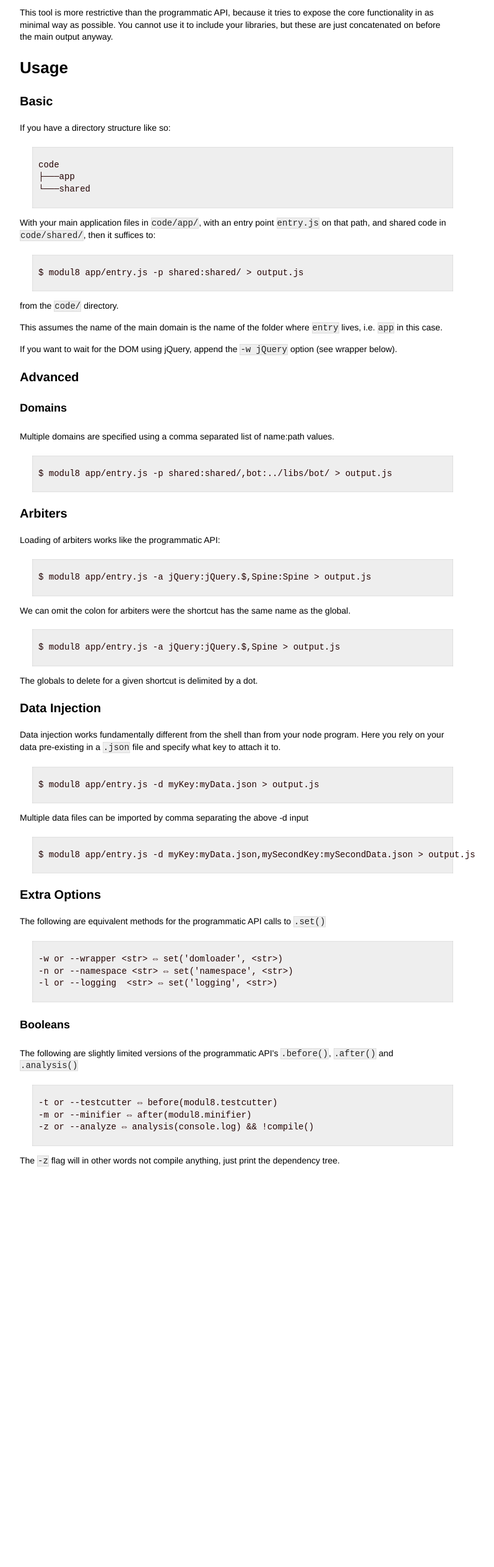
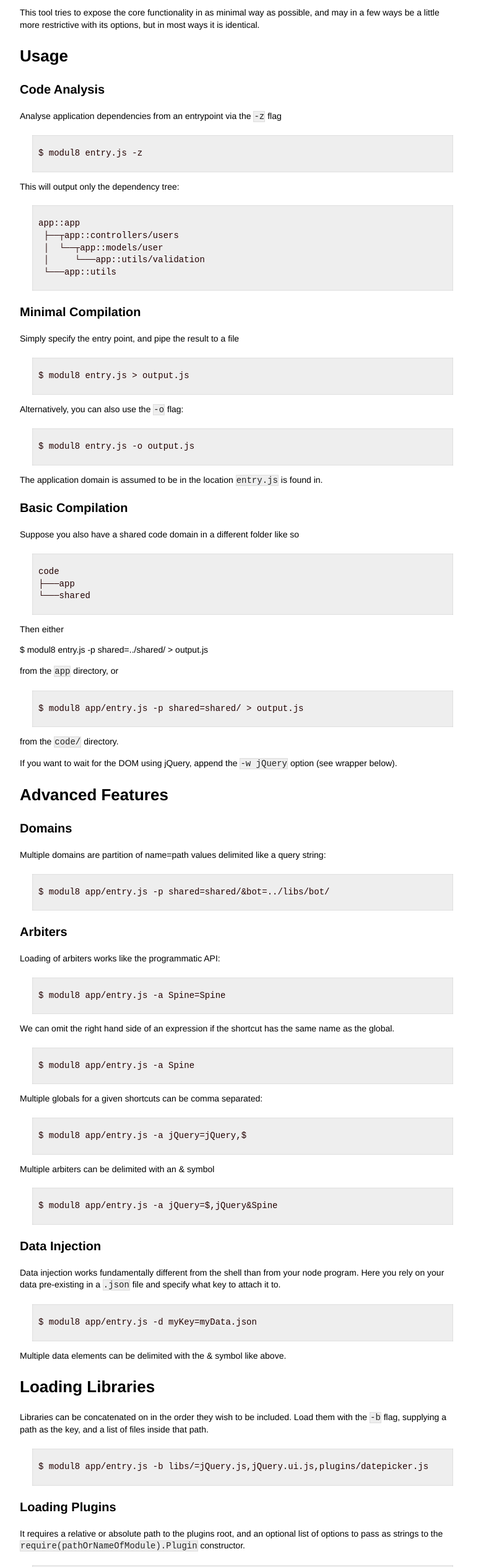
Before and after one commit to clux/modul8, a plain HTML site: page docs/cli.html in a window 1280 px wide. Shown: the part 272-2800 px from the top of the page at 62% size, without its empty margins (258-1056 px from the left). Before the commit the page ends 2263 px from the top, so only its background shows below. Drawn offline with Linux system fonts and the light colour scheme.

Commit message:
0.13.0 docs

```diff
--- a/docs/cli.html
+++ b/docs/cli.html
@@ -23,66 +23,129 @@
 <pre><code>$ npm install -g modul8
 </code></pre>
 
-<p>This tool is more restrictive than the programmatic API, because it tries to expose the core functionality in as minimal way as possible.
-You cannot use it to include your libraries, but these are just concatenated on before the main output anyway.</p>
+<p>This tool tries to expose the core functionality in as minimal way as possible, and may in a few ways be a little more restrictive with its options, but in most ways it is identical.</p>
 
 <h2>Usage</h2>
 
-<h3>Basic</h3>
+<h3>Code Analysis</h3>
 
-<p>If you have a directory structure like so:</p>
+<p>Analyse application dependencies from an entrypoint via the <code>-z</code> flag</p>
+
+<pre><code>$ modul8 entry.js -z
+</code></pre>
+
+<p>This will output only the dependency tree:</p>
+
+<pre><code>app::app
+ ├──┬app::controllers/users
+ │  └──┬app::models/user
+ │     └───app::utils/validation
+ └───app::utils
+</code></pre>
+
+<h3>Minimal Compilation</h3>
+
+<p>Simply specify the entry point, and pipe the result to a file</p>
+
+<pre><code>$ modul8 entry.js &gt; output.js
+</code></pre>
+
+<p>Alternatively, you can also use the <code>-o</code> flag:</p>
+
+<pre><code>$ modul8 entry.js -o output.js
+</code></pre>
+
+<p>The application domain is assumed to be in the location <code>entry.js</code> is found in.</p>
+
+<h3>Basic Compilation</h3>
+
+<p>Suppose you also have a shared code domain in a different folder like so</p>
 
 <pre><code>code
 ├───app
 └───shared
 </code></pre>
 
-<p>With your main application files in <code>code/app/</code>, with an entry point <code>entry.js</code> on that path, and shared code in <code>code/shared/</code>,
-then it suffices to:</p>
+<p>Then either</p>
 
-<pre><code>$ modul8 app/entry.js -p shared:shared/ &gt; output.js
+<p>$ modul8 entry.js -p shared=../shared/ > output.js</p>
+
+<p>from the <code>app</code> directory, or</p>
+
+<pre><code>$ modul8 app/entry.js -p shared=shared/ &gt; output.js
 </code></pre>
 
 <p>from the <code>code/</code> directory.</p>
 
-<p>This assumes the name of the main domain is the name of the folder where <code>entry</code> lives, i.e. <code>app</code> in this case.</p>
-
 <p>If you want to wait for the DOM using jQuery, append the <code>-w jQuery</code> option (see wrapper below).</p>
 
-<h3>Advanced</h3>
+<h2>Advanced Features</h2>
 
-<h4>Domains</h4>
+<h3>Domains</h3>
 
-<p>Multiple domains are specified using a comma separated list of name:path values.</p>
+<p>Multiple domains are partition of name=path values delimited like a query string:</p>
 
-<pre><code>$ modul8 app/entry.js -p shared:shared/,bot:../libs/bot/ &gt; output.js
+<pre><code>$ modul8 app/entry.js -p shared=shared/&amp;bot=../libs/bot/
 </code></pre>
 
 <h3>Arbiters</h3>
 
 <p>Loading of arbiters works like the programmatic API:</p>
 
-<pre><code>$ modul8 app/entry.js -a jQuery:jQuery.$,Spine:Spine &gt; output.js
+<pre><code>$ modul8 app/entry.js -a Spine=Spine
 </code></pre>
 
-<p>We can omit the colon for arbiters were the shortcut has the same name as the global.</p>
+<p>We can omit the right hand side of an expression if the shortcut has the same name as the global.</p>
 
-<pre><code>$ modul8 app/entry.js -a jQuery:jQuery.$,Spine &gt; output.js
+<pre><code>$ modul8 app/entry.js -a Spine
 </code></pre>
 
-<p>The globals to delete for a given shortcut is delimited by a dot.</p>
+<p>Multiple globals for a given shortcuts can be comma separated:</p>
+
+<pre><code>$ modul8 app/entry.js -a jQuery=jQuery,$
+</code></pre>
+
+<p>Multiple arbiters can be delimited with an &amp; symbol</p>
+
+<pre><code>$ modul8 app/entry.js -a jQuery=$,jQuery&amp;Spine
+</code></pre>
 
 <h3>Data Injection</h3>
 
-<p>Data injection works fundamentally different from the shell than from your node program. Here you rely on your data pre-existing in a <code>.json</code> file and specify what key to attach it to.</p>
+<p>Data injection works fundamentally different from the shell than from your node program.
+Here you rely on your data pre-existing in a <code>.json</code> file and specify what key to attach it to.</p>
 
-<pre><code>$ modul8 app/entry.js -d myKey:myData.json &gt; output.js
+<pre><code>$ modul8 app/entry.js -d myKey=myData.json
 </code></pre>
 
-<p>Multiple data files can be imported by comma separating the above -d input</p>
+<p>Multiple data elements can be delimited with the &amp; symbol like above.</p>
 
-<pre><code>$ modul8 app/entry.js -d myKey:myData.json,mySecondKey:mySecondData.json &gt; output.js
+<h2>Loading Libraries</h2>
+
+<p>Libraries can be concatenated on in the order they wish to be included.
+Load them with the <code>-b</code> flag, supplying a path as the key, and a list of files inside that path.</p>
+
+<pre><code>$ modul8 app/entry.js -b libs/=jQuery.js,jQuery.ui.js,plugins/datepicker.js
 </code></pre>
+
+<h3>Loading Plugins</h3>
+
+<p>It requires a relative or absolute path to the plugins root, and an optional list of options
+to pass as strings to the <code>require(pathOrNameOfModule).Plugin</code> constructor.</p>
+
+<pre><code>$ modul8 app/entry.js -g pathToModule=opt1,opt2
+</code></pre>
+
+<p>This would be the equivalent of doing</p>
+
+<pre><code>var Plugin = require('pathToModule');
+modul8('./app/entry.js')
+  .use(new Plugin('opt1', 'opt2'))
+  .compile(console.log)
+</code></pre>
+
+<p>For a blank constructor call, do not use <code>-g pathToModule=</code> as this is used to pass the empty string as the first parameter.
+Instead omit the equals sign: <code>-g pathToModule</code></p>
 
 <h3>Extra Options</h3>
 
@@ -95,13 +158,12 @@ then it suffices to:</p>
 
 <h4>Booleans</h4>
 
-<p>The following are slightly limited versions of the programmatic API's <code>.before()</code>, <code>.after()</code> and <code>.analysis()</code></p>
+<p>The following are slightly limited versions of the programmatic <code>.before()</code> and <code>.after()</code> API</p>
 
 <pre><code>-t or --testcutter ⇔ before(modul8.testcutter)
 -m or --minifier ⇔ after(modul8.minifier)
--z or --analyze ⇔ analysis(console.log) &amp;&amp; !compile()
 </code></pre>
 
-<p>The <code>-z</code> flag will in other words not compile anything, just print the dependency tree.</p>    </div>
+<p>See the <a href="api.html">API</a> for more details on how these work.</p>    </div>
   </body>
 </html>
```
Also changed, not shown: docs/plugins.html (+34 -11 lines), docs/require.html (+3 -0 lines).
